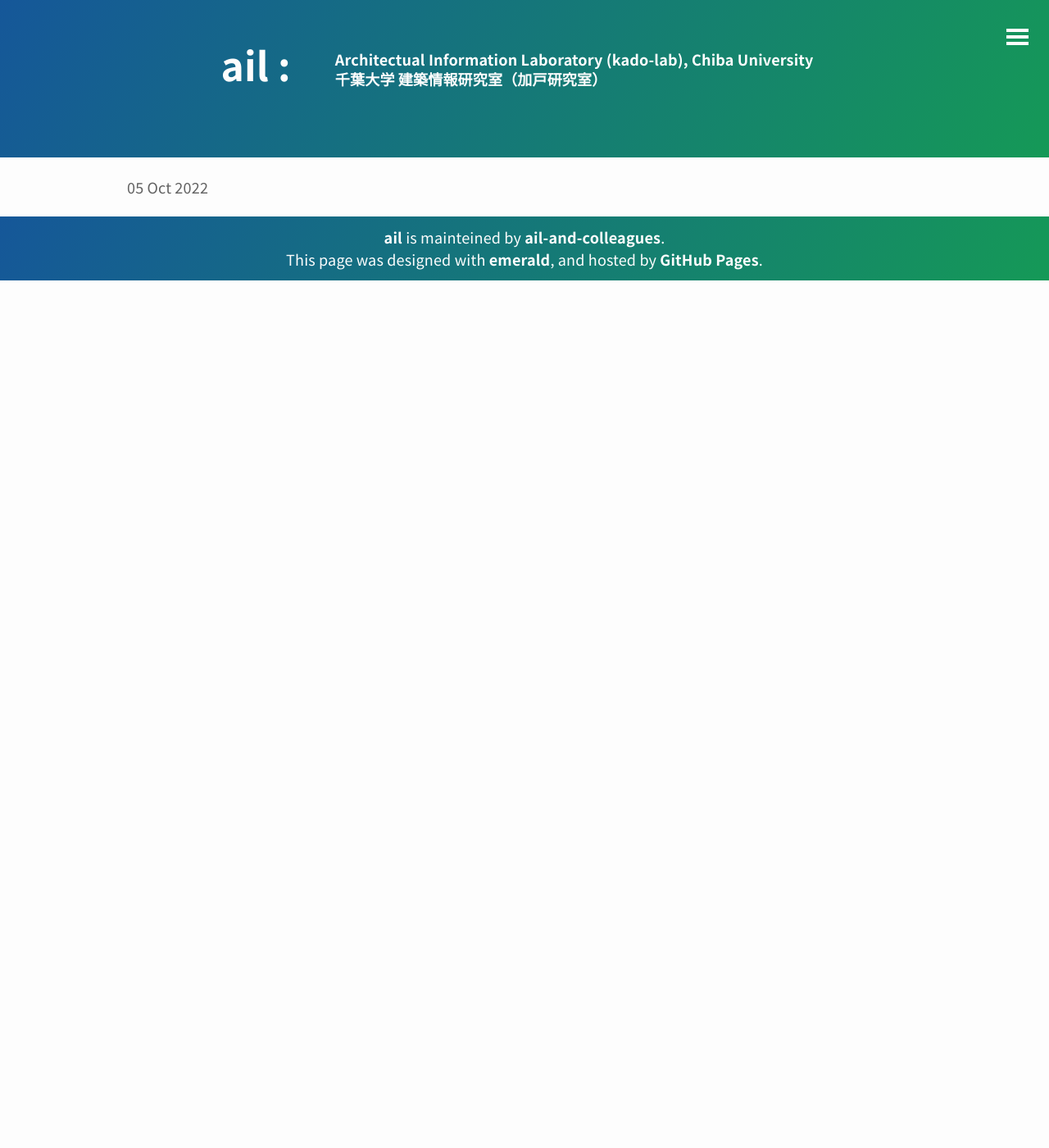
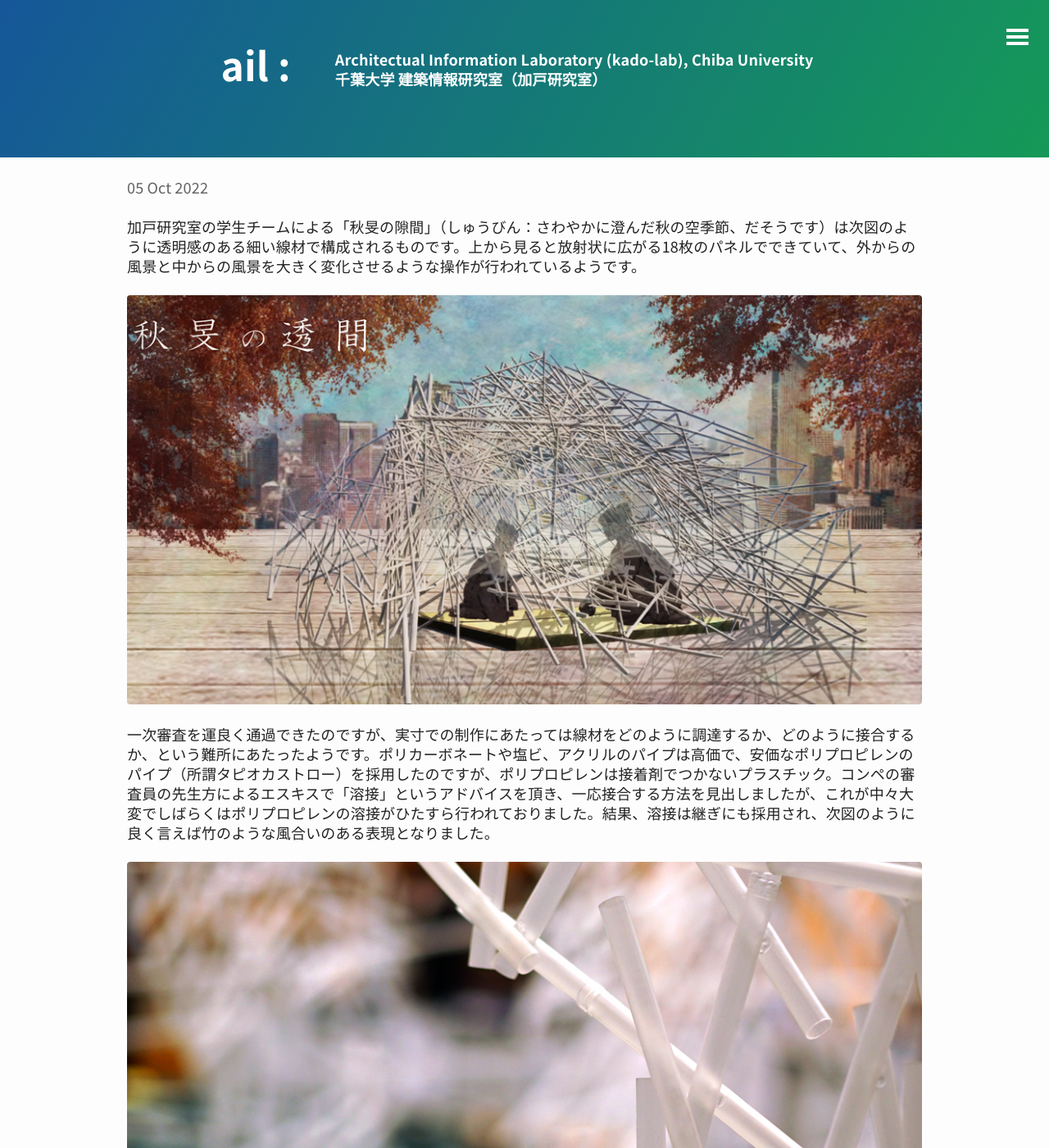
Before and after one commit to ail-and-colleagues/ail-and-colleagues.github.io, a Jekyll site: the page built from _posts/2022-10-05-chaseki_compe.html.md, in a window 1280 px wide and 1400 px high. Shown: the whole window at 82% size. Built offline with Jekyll 4.4.1, drawn with Linux system fonts in a browser that asks for light colours; some of the changed text lies outside the part shown.

Commit message:
new post.

```diff
--- a/_posts/2022-10-05-chaseki_compe.html.md
+++ b/_posts/2022-10-05-chaseki_compe.html.md
@@ -1,7 +1,23 @@
 ---
 title: 銀茶会の茶席コンペで優秀賞を頂きました
 thumb: /img/2022/2022-10-05-tr00.jpg
-outline: 建築文化週間 学生グランプリ 2022 銀茶会の茶席コンペで加戸研究室の学生チームによる「愁旻の隙間」が優秀賞を頂きました。
+outline: 建築文化週間 学生グランプリ 2022 銀茶会の茶席コンペで加戸研究室の学生チームによる「秋旻の隙間」が優秀賞を頂きました。
 プレゼンテーションボードによる一次審査を経て、実寸の制作を伴う二次審査を行う、という中々ボリューミーなコンペでしたが、学生にとって非常に有意義な機会になったと思います。
 簡単に作品とコンペの様子について紹介したいと思います。
 ---
+
+加戸研究室の学生チームによる「秋旻の隙間」（しゅうびん：さわやかに澄んだ秋の空季節、だそうです）は次図のように透明感のある細い線材で構成されるものです。上から見ると放射状に広がる18枚のパネルでできていて、外からの風景と中からの風景を大きく変化させるような操作が行われているようです。
+
+![秋旻の隙間](../img/2022/2022-10-05-tr01.jpg)
+
+一次審査を運良く通過できたのですが、実寸での制作にあたっては線材をどのように調達するか、どのように接合するか、という難所にあたったようです。ポリカーボネートや塩ビ、アクリルのパイプは高価で、安価なポリプロピレンのパイプ（所謂タピオカストロー）を採用したのですが、ポリプロピレンは接着剤でつかないプラスチック。コンペの審査員の先生方によるエスキスで「溶接」というアドバイスを頂き、一応接合する方法を見出しましたが、これが中々大変でしばらくはポリプロピレンの溶接がひたすら行われておりました。結果、溶接は継ぎにも採用され、次図のように良く言えば竹のような風合いのある表現となりました。
+
+![ポリプロピレンの溶接の様子](../img/2022/2022-10-05-tr02.jpg)
+
+建築会館で行われた二次審査では、制作の行われた四作品それぞれについてプレゼンテーションと審査員の先生方による講評が行われました。線材の入れ方や構造的なデザインへの展開など、講評では非常に沢山の示唆を頂きました。
+
+![二次審査の様子](../img/2022/2022-10-05-tr03.jpg)
+
+色々と課題も指摘されたものの、最優秀賞に次ぐ優秀賞ということで非常に栄誉ある賞（と副賞のお茶碗）を頂くことができました。コンピューターで設計したものを実寸で制作する、というなかなか無い機会を通して、学生も多くのことを学ぶことができたと思います。最後になりましたが、コンペの運営はもちろん、丁寧かつ熱のある講評を頂いた審査員の先生方にはこの場を借りてお礼申し上げます。
+
+![賞状と副賞のお茶碗](../img/2022/2022-10-05-tr00.jpg)
```
